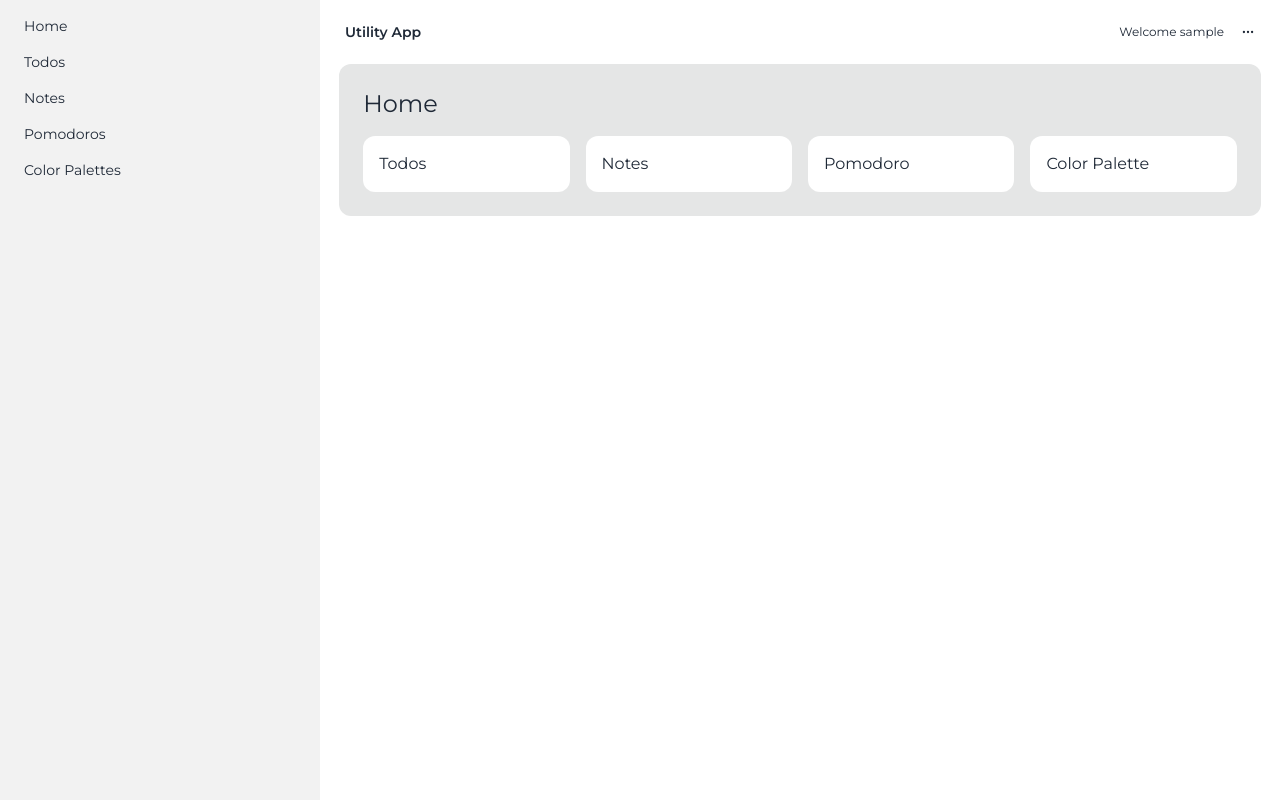
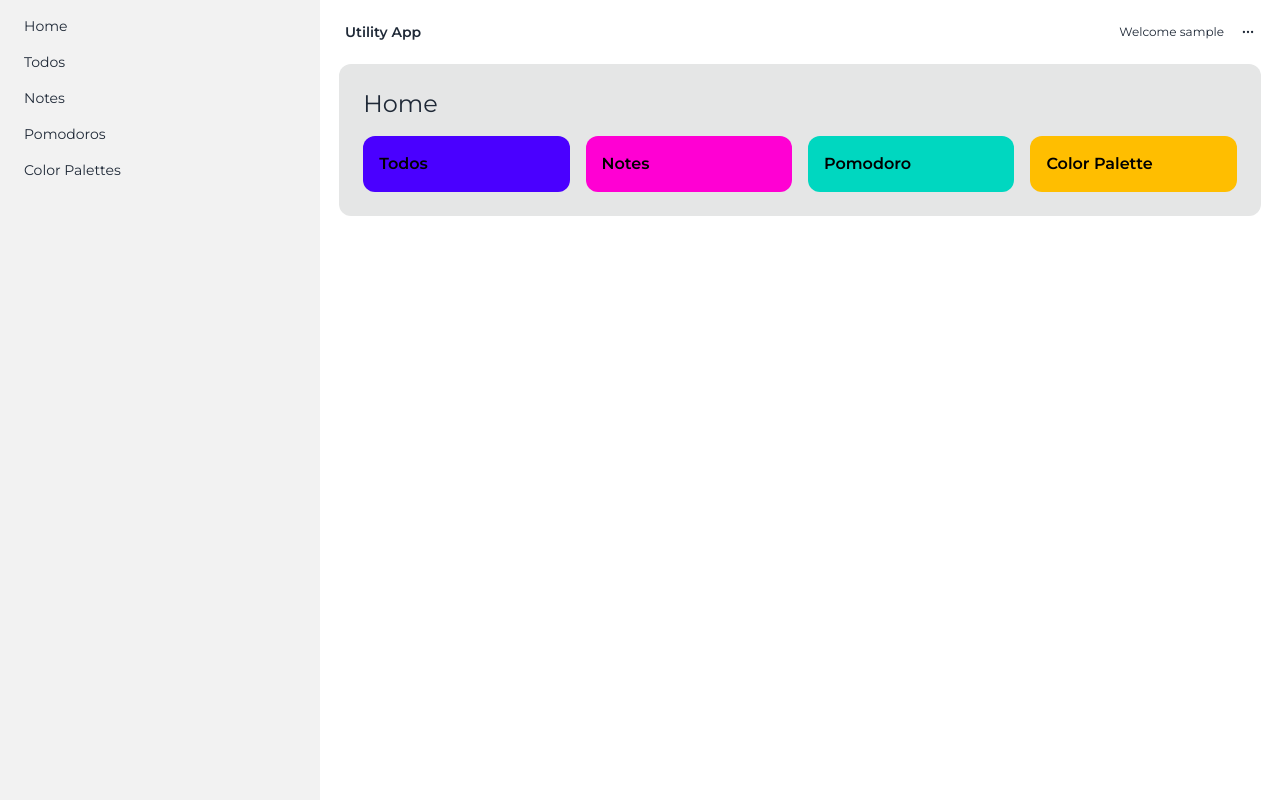
Before and after one commit to vishesh-baj/mern-stack-portfolio, a React (Vite) app in the folder utility-app/client/: page / in a window 1280 px wide. Built offline with nearby package versions, Linux system fonts and the light colour scheme; sample sign-in values are in the browser's storage.

Commit message:
added changes

```diff
--- a/utility-app/client/src/pages/HomePage.jsx
+++ b/utility-app/client/src/pages/HomePage.jsx
@@ -4,16 +4,16 @@ const HomePage = () => {
       <h1 className="text-2xl">Home</h1>
 
       <div className="grid grid-cols-4 gap-4 mt-4">
-        <div className="col-span-4 md:col-span-1 p-4 bg-base-100 rounded-xl">
+        <div className="col-span-4 md:col-span-1 p-4 bg-primary rounded-xl text-black font-semibold">
           Todos
         </div>
-        <div className="col-span-4 md:col-span-1 p-4 bg-base-100 rounded-xl">
+        <div className="col-span-4 md:col-span-1 p-4 bg-secondary rounded-xl text-black font-semibold">
           Notes
         </div>
-        <div className="col-span-4 md:col-span-1 p-4 bg-base-100 rounded-xl">
+        <div className="col-span-4 md:col-span-1 p-4 bg-accent rounded-xl text-black font-semibold">
           Pomodoro
         </div>
-        <div className="col-span-4 md:col-span-1 p-4 bg-base-100 rounded-xl">
+        <div className="col-span-4 md:col-span-1 p-4 bg-warning rounded-xl text-black font-semibold">
           Color Palette
         </div>
       </div>
```
